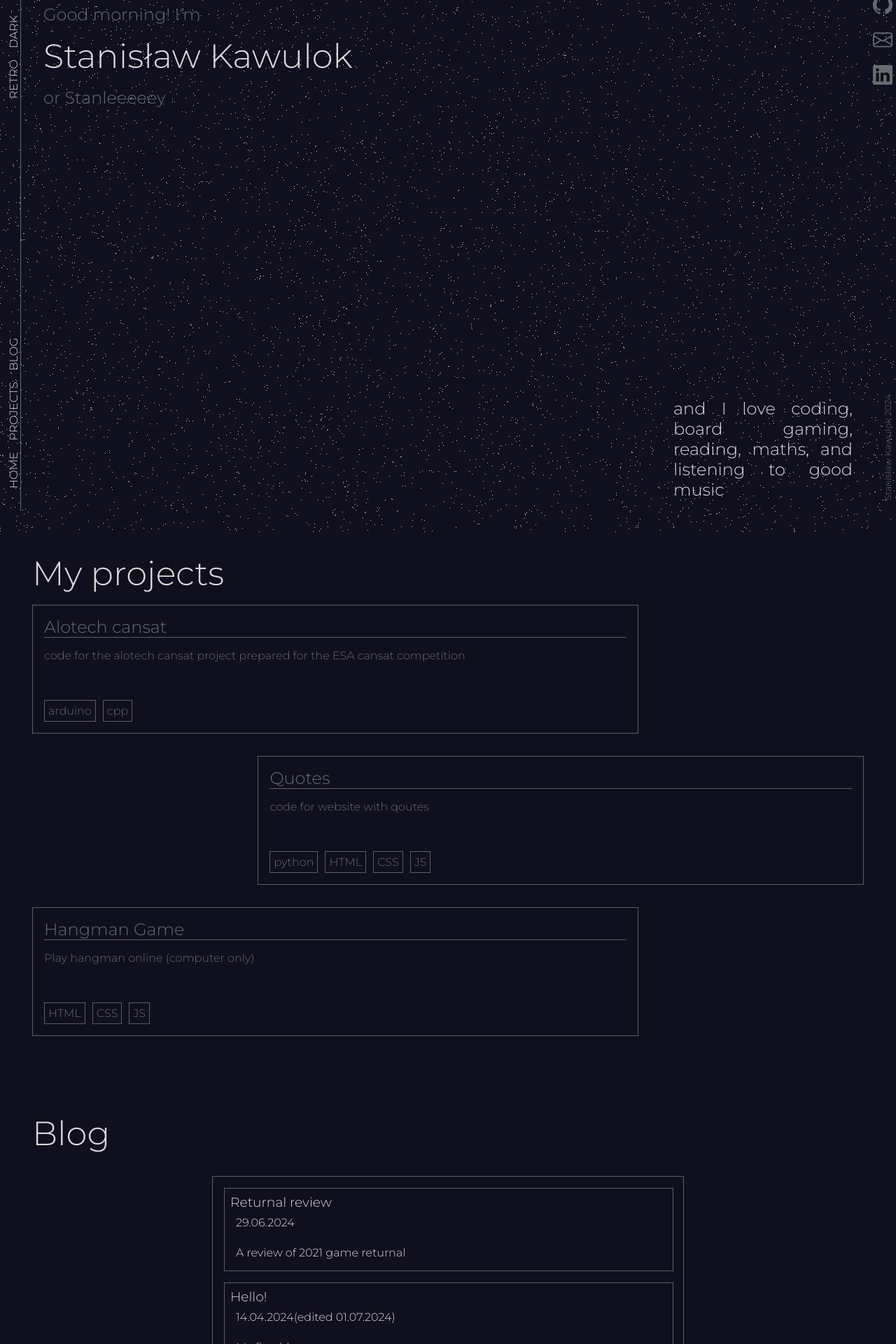
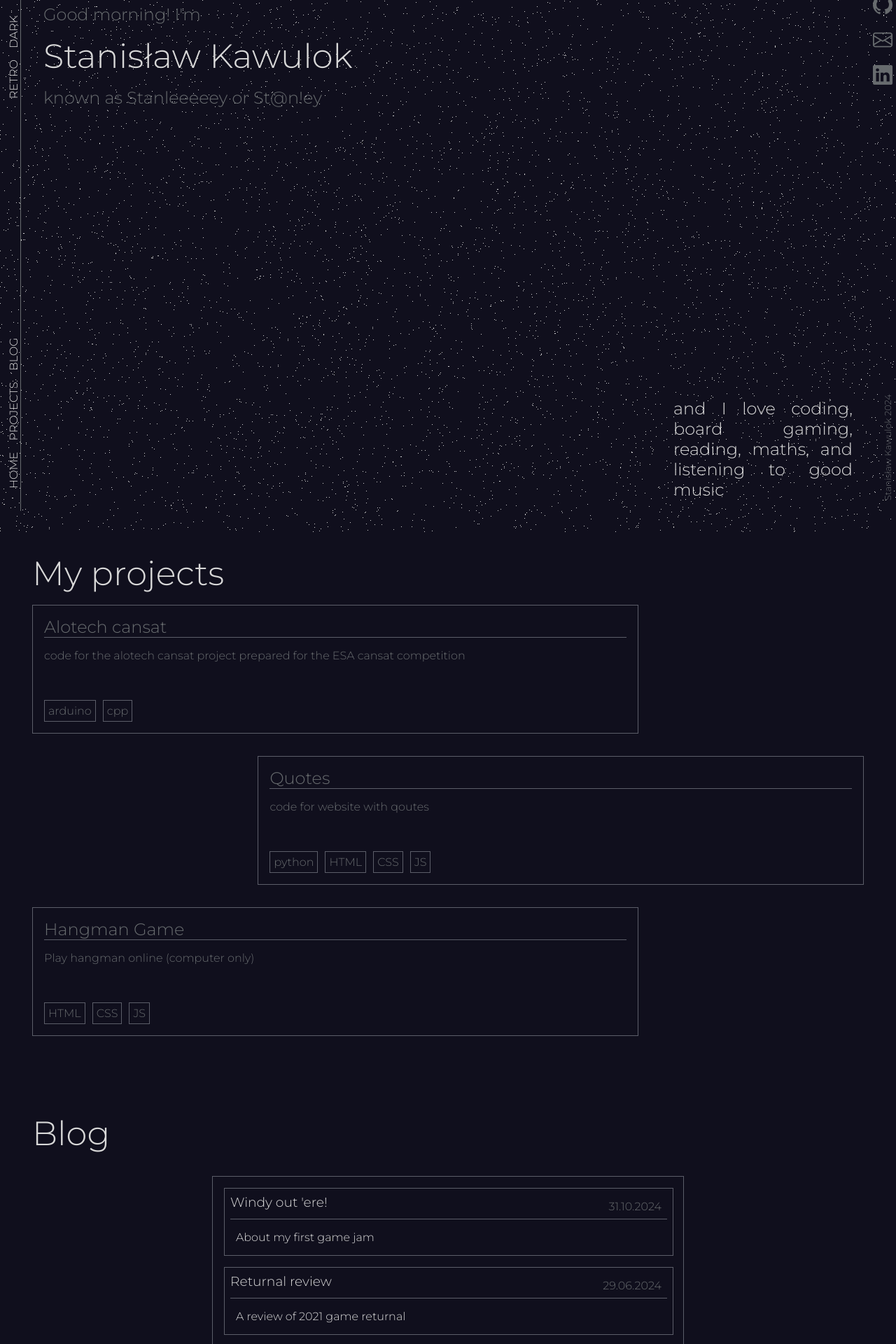
Before and after one commit to Stanleeeeey/stanleeeeey.github.io, a Next.js app: page / in a window 1280 px wide. Shown: the part 40-1960 px from the top of the page at 70% size. Built offline with nearby package versions, Linux system fonts and the light colour scheme.

Commit message:
new article, minor changes in blog section, changed mail

```diff
--- a/app/layout.tsx
+++ b/app/layout.tsx
@@ -51,7 +51,7 @@ export default function RootLayout({
                 <a href="https://github.com/Stanleeeeey">
                   <i className={`bi bi-github ${styles.linkIcon}`}></i>
                 </a>
-                <a href="mailto:dskybus@gmail.com">
+                <a href="mailto:stanislaw2006@icloud.com">
                   <i className={`bi bi-envelope ${styles.linkIcon}`}></i>
                 </a>
                 <a href="https://www.linkedin.com/in/stanis%C5%82aw-kawulok-176466308/">
--- a/app/page.module.css
+++ b/app/page.module.css
@@ -301,12 +301,18 @@
 
 }
 
-.post-info{
+.postInfo{
   display: flex;
+  flex-direction: row;
+  width:100%;
   justify-content: space-between;
   border-bottom: 1px solid var(--border-color);
 }
 
+.postInfo p{
+  color: var(--secondary-text-color);
+
+}
 
 .post p{
   margin: .5rem;
--- a/app/page.tsx
+++ b/app/page.tsx
@@ -10,7 +10,7 @@ import Script from 'next/script'
 export const metadata = {
     title:"Stanleeeeey portfolio",
     description:"Portfolio by Stanisław Kawulok.  ",
-    keywords:['Stanisław', "Kawulok", "Portfolio", "Stanleeeeey", "Stanislaw"],
+    keywords:['Stanisław', "Kawulok", "Portfolio", "Stanleeeeey", "Stanislaw", 'st@n!ey'],
     authors:[{name:"Stanisław Kawulok"}],
     creator:"Stanisław Kawulok",
     siteName:"Stanleeeeey portfolio",
@@ -55,7 +55,7 @@ export default function Home() {
         <div className={styles.greetingWrap}>
             <h2 id = "greeting" >{greeting}</h2>
             <h1 className={styles.title}>Stanisław Kawulok</h1>
-            <h2 className = {styles.nickname}>or Stanleeeeey</h2>
+            <h2 className = {styles.nickname}>known as Stanleeeeey or St@n!ey</h2>
 
             <div className={styles.additionalInfo}>
                <p>and I love coding, board gaming, reading, maths, and listening to good music</p>
@@ -120,6 +120,7 @@ export default function Home() {
                     <a key = {slug} href = {`/article/${slug}`} className={styles.post}>
                         <div className={styles.postInfo}>
                             <h3>{frontmatter.title}</h3>
+
                             <p>{frontmatter.date}</p>
                         </div>
                         <p>{frontmatter.subtitle}</p>
--- a/public/posts/1.md
+++ b/public/posts/1.md
@@ -1,7 +1,7 @@
 ---
 title: "Hello!"
 subtitle: "My first blog post"
-date: "14.04.2024(edited 01.07.2024)"
+date: "14.04.2024"
 author: "Stanisław Kawulok"
 ---
 
@@ -12,4 +12,6 @@ This is my first post on the Blog if you want to see all of them go [here](/#blo
 
 Perhaps I should introduce myself. I'm a highschool student (as of march 2024) at Akademickie Liceum Ogólnokształcące Politechniki Wrocławskiej (Alo Pwr). And I take extended classes of math, physics and IT. In my free time I like to code, play board games, listen to good music, and read. Over the years I managed to become laureate of Zdolny Ślązak, and finalist of OMJ (Junior math olympics).
 
-That seems to be it, till next post .
+That seems to be it, till next post.
+
+Note: this article was edited on 01.07.2024
--- /dev/null
+++ b/public/posts/3.md
@@ -0,0 +1,28 @@
+---
+title: "Windy out 'ere!"
+subtitle: "About my first game jam"
+date: "31.10.2024"
+author: "Stanisław Kawulok"
+---
+
+Hi!
+
+Back in September, one of my colleagues asked me if I wanted to take part in the Brackeys Game Jam - an event where participants create video games in one week. After submission, the games are reviewed by participants and the winner is chosen.
+
+## Before the storm
+
+In most cases, submissions must follow the Game Jam’s theme, this time the theme was picked by a vote from a list of six options. In order to be as prepared as possible, our team of four met on our Discord server and discussed ideas for every theme.
+Finally, the theme was announced: *”Calm before the storm”*. Thankfully we had a game idea for each option, right? Yes, but we ended up scrapping our first idea - a game where you would have to stay calm and not give way to your negative emotions - and started the brainstorming once again. Instead, we settled on something different - a silly game about the post pigeon trying to retrieve letters it lost when the storm began.
+
+## The Storm
+
+On day one, we split up the work. My part was to code character movement and obstacle management, as well as to create a repository to store our code.
+Day two, we get to work. I implemented a sketch of the movement system. Later that day, the first problem became clear; each person on the team had a different idea of how our project’s code should be organized. We had file names in both Polish (that’s not me!) and English, some folders contained items that should be separated, and others that were unnecessary. Here, I could have written that the conflict was resolved, but that’s a lie. We were trying to create a game in less than a week during a school year, we weren’t exactly concerned with code aesthetics. It showed me that we could have been better prepared, we could have agreed to one naming convention to make collaboration as effective as possible.
+At least it was working as we all intended - that’s not exactly true either, I’m not talking about bugs, but something more serious - each one of us had a slightly different idea of what our game was supposed to look like. We disagreed on a way to implement objects’ paths (polar curves vs. random movement), graphics (silly paint-like graphics vs. something more serious), and so on.
+ After a week we were tired, but ultimately happy because we had a game, our game. It was far from great, but every time I turn on “Windy out ‘ere!” I find myself smiling. Its silliness brings joy, and that’s all that matters.
+
+## Storm’s aftermath
+
+Despite setbacks, we managed to finish the game in time. We didn’t win or get any significant place, but it was a good learning experience. None of us had significant background in game dev or projects with rapid deadlines, it was a new experience for all of us. The Game Jam taught me how crucial good preparation and cooperation are. Even though a Game Jam lasts a week, you need to start extensive preparations way earlier.
+
+Want to try our game out? Here is the link to [the submission page](https://itch.io/jam/brackeys-12/rate/2971880)
```
